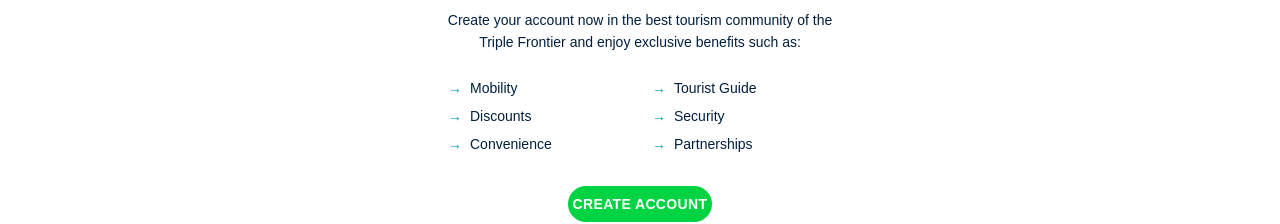
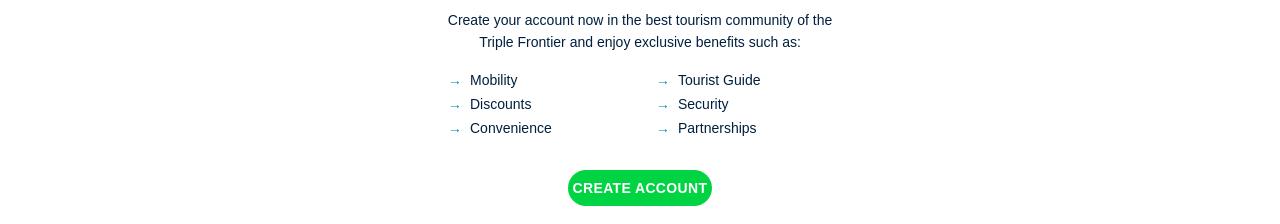
Before and after one commit to Gilberto-3f/guia3f, a Next.js app: page /en/login in a window 1280 px wide. Shown: the part 562-786 px from the top of the page. Built offline with nearby package versions, Linux system fonts and the light colour scheme; no server answers.

Commit message:
fix: ajusta lista de beneficios em 2 colunas na pagina de login

```diff
--- a/app/[locale]/login/page.tsx
+++ b/app/[locale]/login/page.tsx
@@ -208,35 +208,31 @@ export default function LoginPage() {
         <h2 className="text-lg font-bold text-[#0097b2]">{t("marketingHeadline")}</h2>
         <p>{t("marketingBody1")}</p>
         <p>{t("marketingBody2")}</p>
-        <div className="mx-auto grid max-w-sm grid-cols-2 gap-x-6 gap-y-2 pt-2 text-left text-sm">
-          <ul className="space-y-2">
-            <li className="flex items-center gap-2">
+        <div className="mx-auto mt-2 grid max-w-sm grid-cols-2 gap-x-8 gap-y-1 text-left text-sm">
+          <div className="flex items-center gap-2">
             <span className="shrink-0 font-bold text-[#0097b2]">→</span>
             {t("benefitMobility")}
-            </li>
-            <li className="flex items-center gap-2">
+          </div>
+          <div className="flex items-center gap-2">
+            <span className="shrink-0 font-bold text-[#0097b2]">→</span>
+            {t("benefitGuide")}
+          </div>
+          <div className="flex items-center gap-2">
             <span className="shrink-0 font-bold text-[#0097b2]">→</span>
             {t("benefitDiscounts")}
-            </li>
-            <li className="flex items-center gap-2">
+          </div>
+          <div className="flex items-center gap-2">
+            <span className="shrink-0 font-bold text-[#0097b2]">→</span>
+            {t("benefitSecurity")}
+          </div>
+          <div className="flex items-center gap-2">
             <span className="shrink-0 font-bold text-[#0097b2]">→</span>
             {t("benefitPracticality")}
-            </li>
-          </ul>
-          <ul className="space-y-2">
-            <li className="flex items-center gap-2">
-              <span className="shrink-0 font-bold text-[#0097b2]">→</span>
-              {t("benefitGuide")}
-            </li>
-            <li className="flex items-center gap-2">
-              <span className="shrink-0 font-bold text-[#0097b2]">→</span>
-              {t("benefitSecurity")}
-            </li>
-            <li className="flex items-center gap-2">
+          </div>
+          <div className="flex items-center gap-2">
             <span className="shrink-0 font-bold text-[#0097b2]">→</span>
             {t("benefitPartnerships")}
-            </li>
-          </ul>
+          </div>
         </div>
       </div>
 
```
Lines whose indentation alone changed are shown as unchanged.
